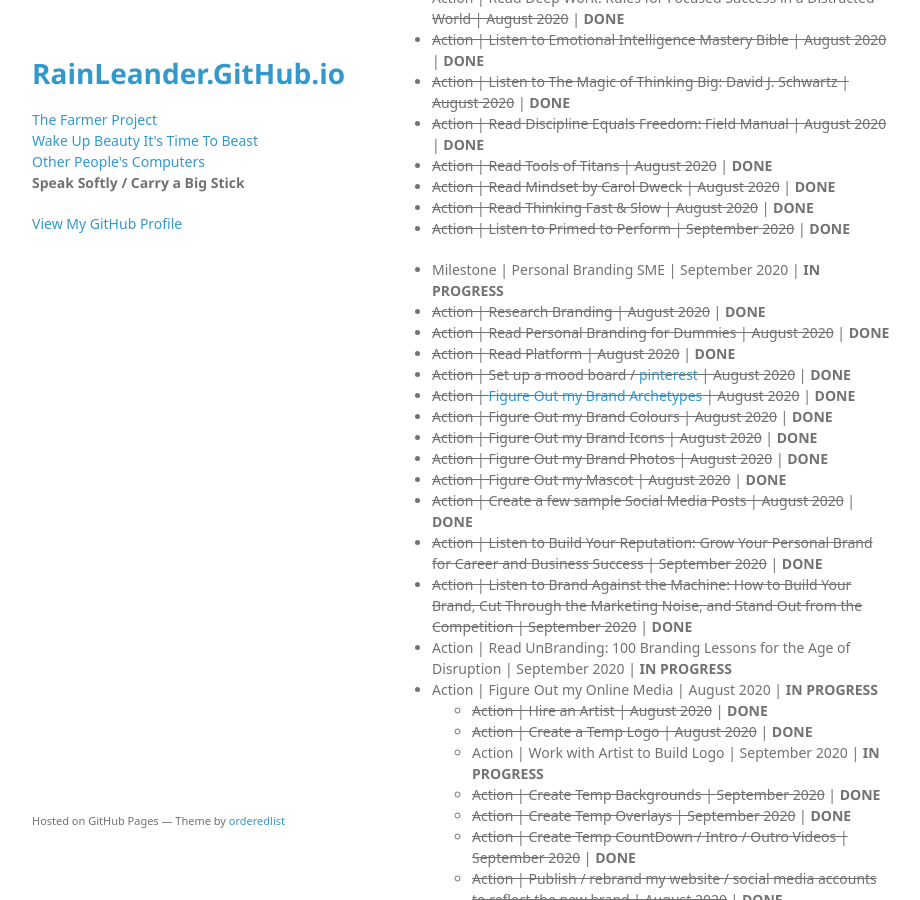
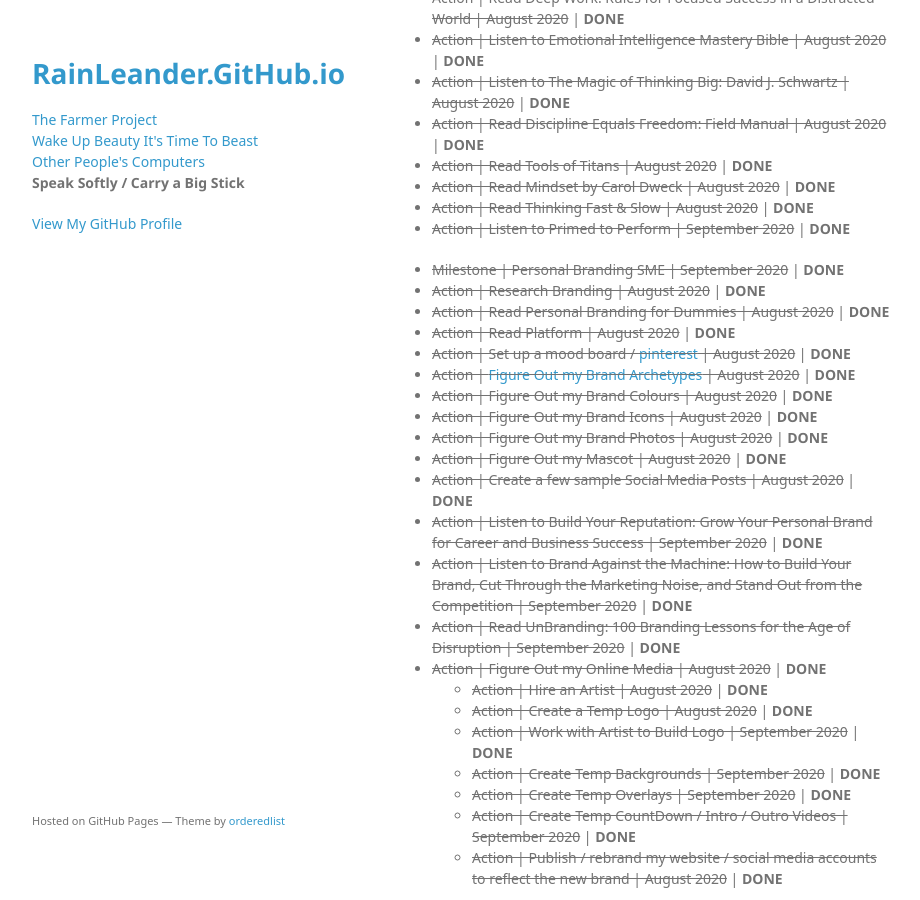
Before and after one commit to rainleander/rainleander.github.io, a Jekyll site: the page speak-softly.html, which Jekyll copies as it is, in a window 1280 px wide and 900 px high, scrolled down 276 px. Shown: the whole window, without its empty margins (178-1098 px from the left). Built offline with Jekyll 4.4.1, drawn with Linux system fonts in a browser that asks for light colours; some web fonts are replaced.

Commit message:
Update speak-softly.html

```diff
--- a/speak-softly.html
+++ b/speak-softly.html
@@ -40,7 +40,7 @@
         <li><del>Action | Read Thinking Fast & Slow | August 2020</del> | <b>DONE</b></li>
         <li><del>Action | Listen to Primed to Perform | September 2020</del> | <b>DONE</b></li></ul>
 
-        <ul><li>Milestone | Personal Branding SME | September 2020 | <b>IN PROGRESS</b></li>
+        <ul><li><del>Milestone | Personal Branding SME | September 2020</del> | <b>DONE</b></li>
           <li><del>Action | Research Branding | August 2020</del> | <b>DONE</b></li>
           <li><del>Action | Read Personal Branding for Dummies | August 2020</del> | <b>DONE</b></li>
           <li><del>Action | Read Platform | August 2020</del> | <b>DONE</b></li>
@@ -53,11 +53,11 @@
           <li><del>Action | Create a few sample Social Media Posts | August 2020</del> | <b>DONE</b></li>
           <li><del>Action | Listen to Build Your Reputation: Grow Your Personal Brand for Career and Business Success | September 2020</del> | <b>DONE</b></li>
           <li><del>Action | Listen to Brand Against the Machine: How to Build Your Brand, Cut Through the Marketing Noise, and Stand Out from the Competition | September 2020</del> | <b>DONE</b></li>
-          <li>Action | Read UnBranding: 100 Branding Lessons for the Age of Disruption | September 2020 | <b>IN PROGRESS</b></li>
-          <li>Action | Figure Out my Online Media | August 2020 | <b>IN PROGRESS</b></li>
+          <li><del>Action | Read UnBranding: 100 Branding Lessons for the Age of Disruption | September 2020</del> | <b>DONE</b></li>
+          <li><del>Action | Figure Out my Online Media | August 2020</del> | <b>DONE</b></li>
               <ul><li><del>Action | Hire an Artist | August 2020</del> | <b>DONE</b></li>
               <li><del>Action | Create a Temp Logo | August 2020</del> | <b>DONE</b></li>
-              <li>Action | Work with Artist to Build Logo | September 2020 | <b>IN PROGRESS</b></li>
+              <li><del>Action | Work with Artist to Build Logo | September 2020</del> | <b>DONE</b></li>
               <li><del>Action | Create Temp Backgrounds | September 2020</del> | <b>DONE</b></li>
               <li><del>Action | Create Temp Overlays | September 2020</del> | <b>DONE</b></li>
               <li><del>Action | Create Temp CountDown / Intro / Outro Videos | September 2020</del> | <b>DONE</b></li>
```
